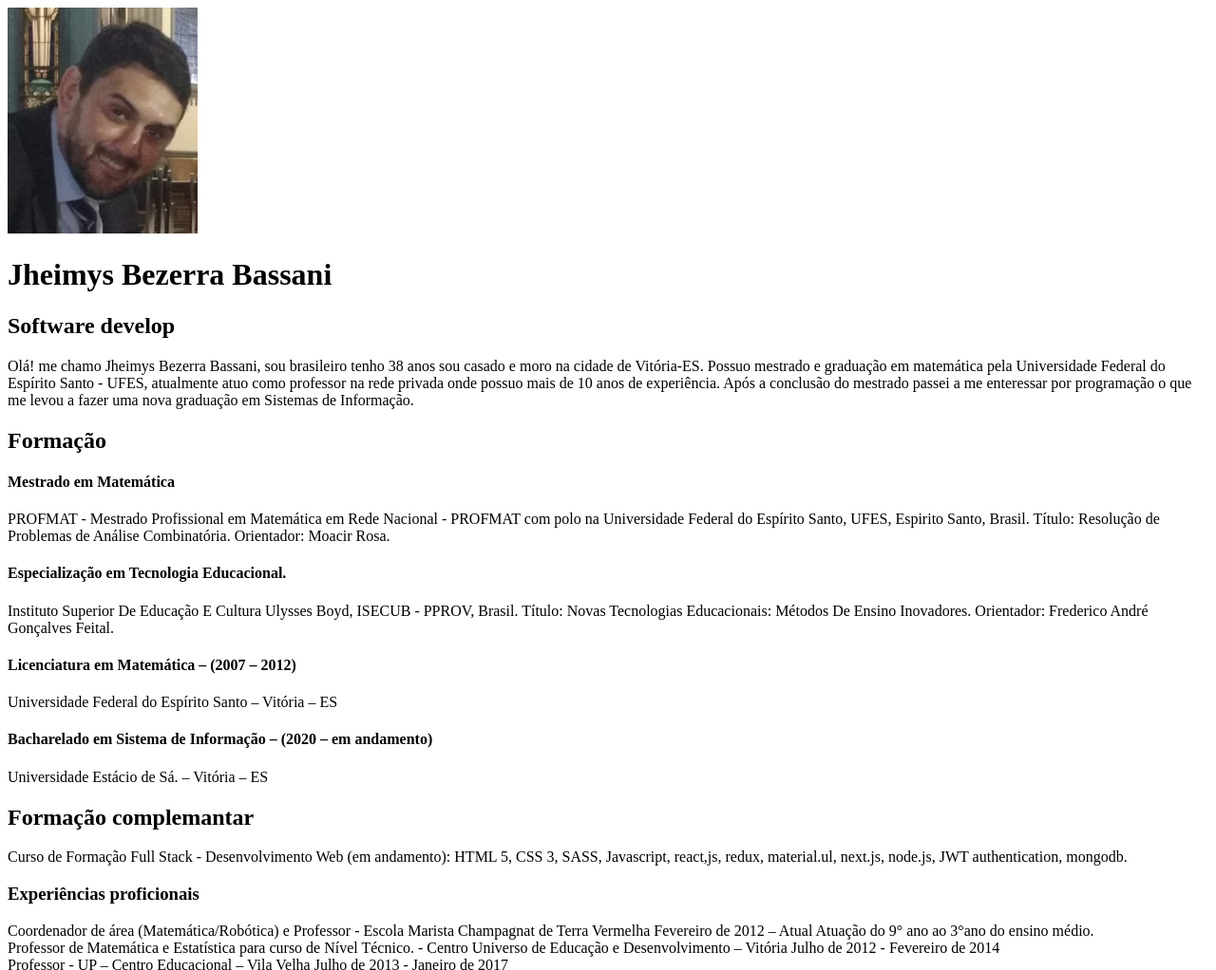
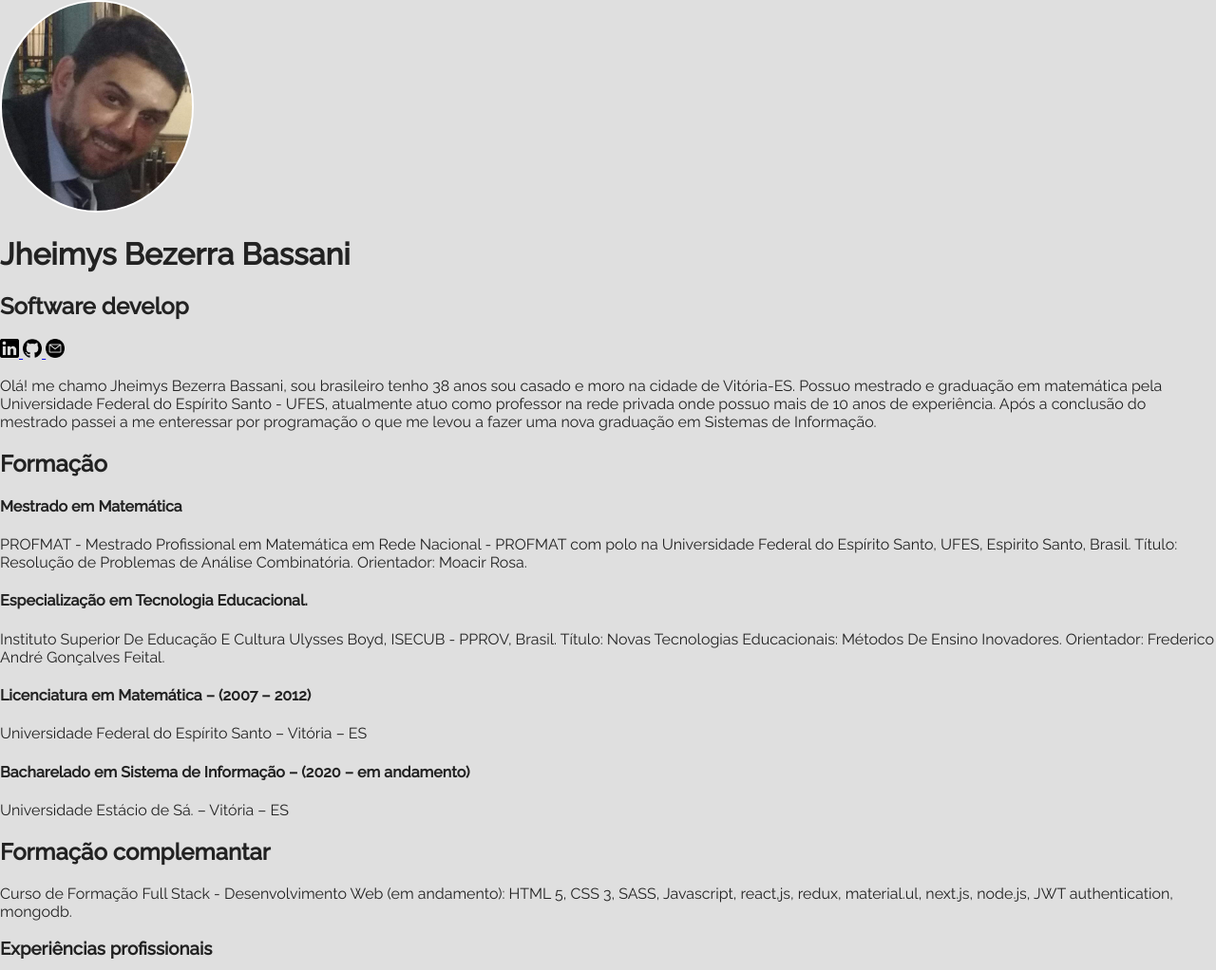
Before and after one commit to Jheimys/curriculo, a plain HTML site: page index.html in a window 1280 px wide. Shown: the top 1022 px of the page at 95% size. Drawn offline with Linux system fonts and the light colour scheme.

Commit message:
Adicionando estrutura de css

```diff
--- a/index.html
+++ b/index.html
@@ -5,12 +5,30 @@
     <meta http-equiv="X-UA-Compatible" content="IE=edge">
     <meta name="viewport" content="width=device-width, initial-scale=1.0">
     <title>Jheimys</title>
+
+    <link rel="preconnect" href="https://fonts.googleapis.com">
+    <link rel="preconnect" href="https://fonts.gstatic.com" crossorigin>
+    <link href="https://fonts.googleapis.com/css2?family=PT+Sans+Narrow:wght@700&family=Raleway:wght@400;500&display=swap" rel="stylesheet">
+
+    <link rel="stylesheet" href="style.css">
 </head>
 <body>
-    <img src="img/james.jpg" alt="james" width="200px">
+    <img src="img/james.jpg" alt="james" width="200px" class="main-photo" >
     <h1>Jheimys Bezerra Bassani</h1>
 
     <h2>Software develop</h2>
+
+    <a href="https://www.linkedin.com/in/jheimys/" target="blank" >
+        <img src="img/logo-linkedin.png" alt="likedin" class="social-link">
+    </a>
+
+    <a href="https://github.com/Jheimys" target="blank" >
+        <img src="img/logo-github.png" alt="github" class="social-link">
+    </a>
+
+    <a href="contato.html">
+        <img src="img/o-email.png" alt="email" class="social-link">
+    </a>
 
     <p>Olá! me chamo Jheimys Bezerra Bassani, sou brasileiro tenho 38 anos sou casado e moro na cidade de Vitória-ES. Possuo mestrado  e graduação em matemática pela Universidade Federal do Espírito Santo - UFES, atualmente atuo como professor na rede privada onde possuo mais de 10 anos de experiência. Após a conclusão do mestrado passei a me enteressar por programação o que me levou a fazer  uma nova graduação em Sistemas de Informação. </p>
 
@@ -44,7 +62,7 @@
     <h2>Formação complemantar</h2>
     <p>Curso de Formação Full Stack - Desenvolvimento Web (em andamento): HTML 5, CSS 3, SASS, Javascript, react,js,  redux, material.ul, next.js, node.js, JWT authentication, mongodb.</p>
 
-    <h3>Experiências proficionais</h3>
+    <h3>Experiências profissionais</h3>
     <p>
         Coordenador de área (Matemática/Robótica) e Professor - Escola Marista Champagnat de Terra Vermelha
         Fevereiro de 2012 – Atual
--- /dev/null
+++ b/style.css
@@ -0,0 +1,17 @@
+body{
+    background-color: #dfdfdf;
+    font-family: 'Raleway', sans-serif;
+    color:#222222;
+    margin: 0;
+}
+
+.main-photo{
+    width: 200px;
+    border: 2px solid #FFFFFF;
+    border-radius: 50%;
+    height: 220px;
+}
+
+.social-link{
+    width: 20px;
+}
```
Also changed, not shown: contato.html (added, +16 -0 lines), img/logo-github.png (added), img/logo-instagram.png (added), img/logo-linkedin.png (added), img/o-email.png (added).
